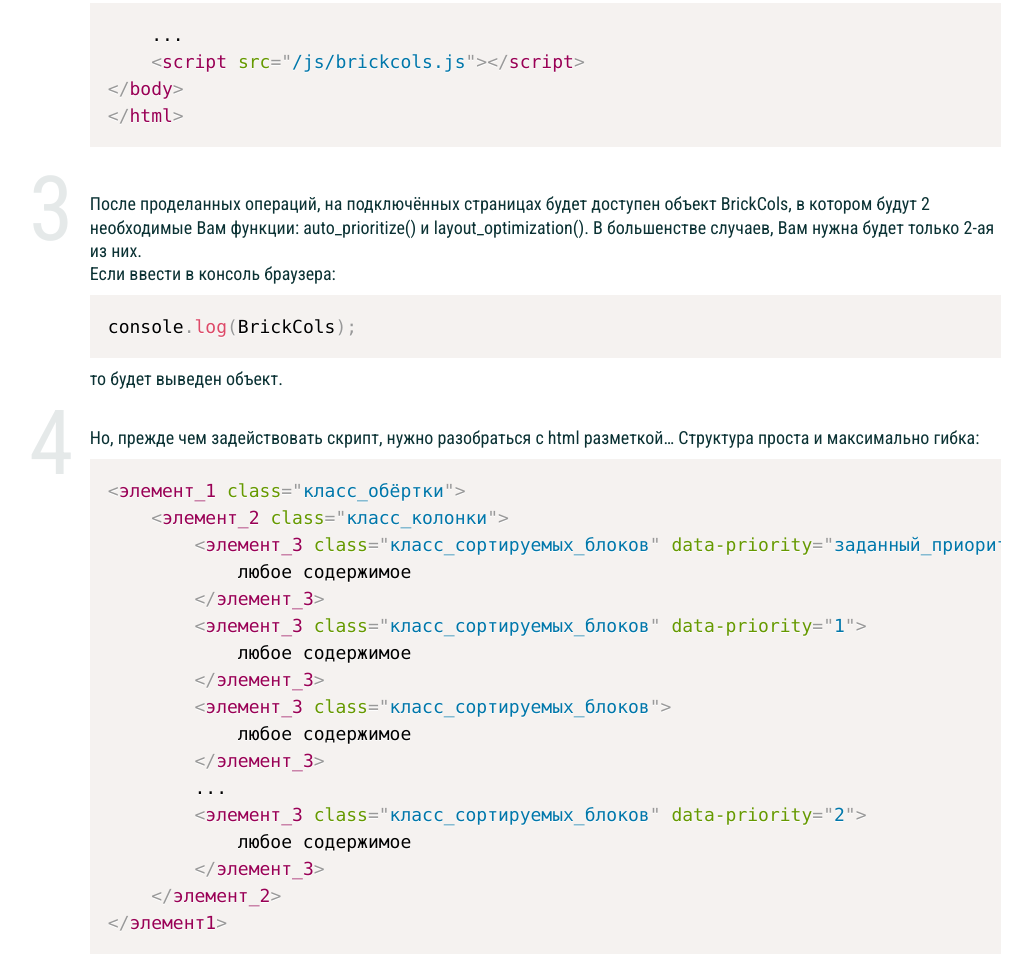
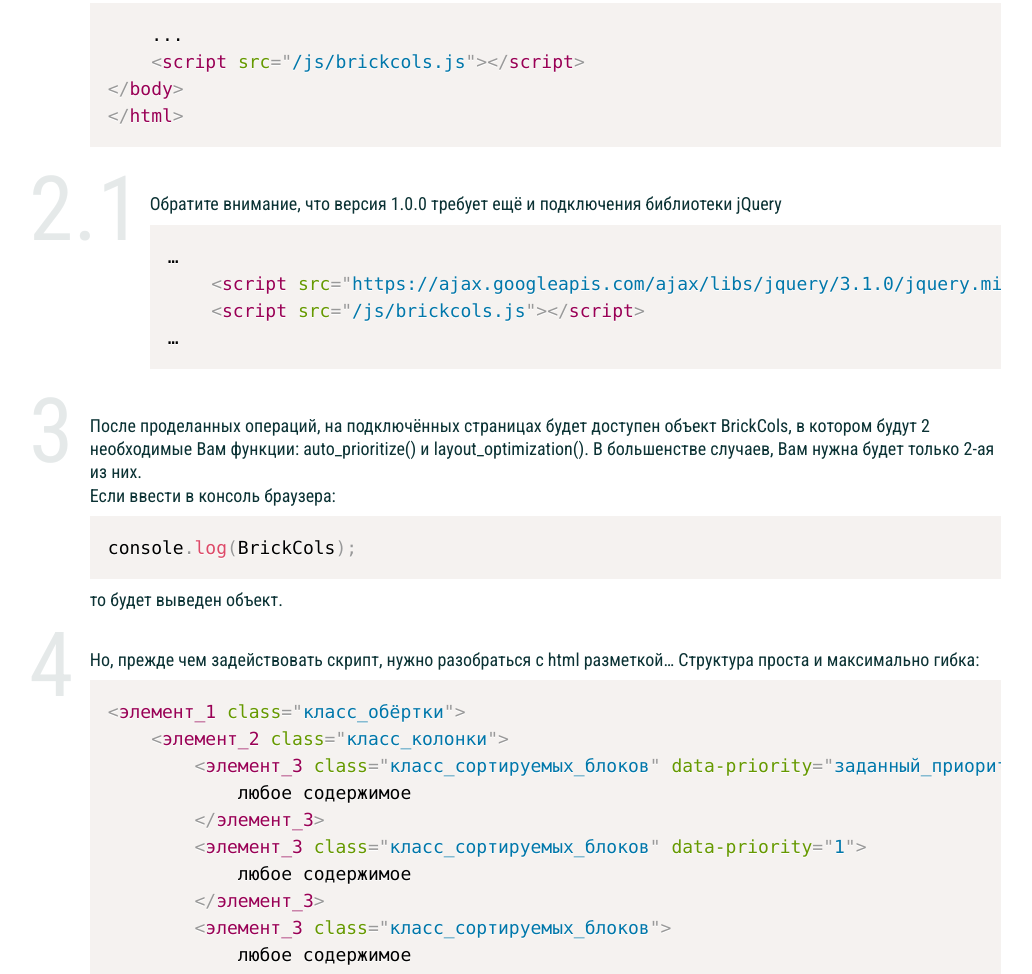
Before and after one commit to ms27/BrickCols.js, a plain HTML site: page index.html in a window 1280 px wide. Shown: the part 1048-2022 px from the top of the page, without its empty margins (121-1153 px from the left). Drawn offline with nearby package versions, Linux system fonts and the light colour scheme.

Commit message:
Update index.html
Уточняю, что версия 1.0.0 требует jQuery

```diff
--- a/index.html
+++ b/index.html
@@ -39,6 +39,12 @@
 	&lt;script src="/js/brickcols.js">&lt;/script>
 &lt/body>
 &lt/html></code></pre>
+					</li>
+					<li data-list-item="2.1" class="how_to__list_item m--sub">
+						Обратите внимание, что версия 1.0.0 требует ещё и подключения библиотеки jQuery<pre><code class="language-markup">…
+	&lt;script src="https://ajax.googleapis.com/ajax/libs/jquery/3.1.0/jquery.min.js">&lt;/script>
+	&lt;script src="/js/brickcols.js">&lt;/script>
+…</code></pre>
 					</li>
 					<li data-list-item="3" class="how_to__list_item">
 						После проделанных операций, на подключённых страницах будет доступен объект BrickCols, в котором будут 2 необходимые Вам функции: auto_prioritize() и layout_optimization(). В большенстве случаев, Вам нужна будет только 2-ая из них.<br>
```
